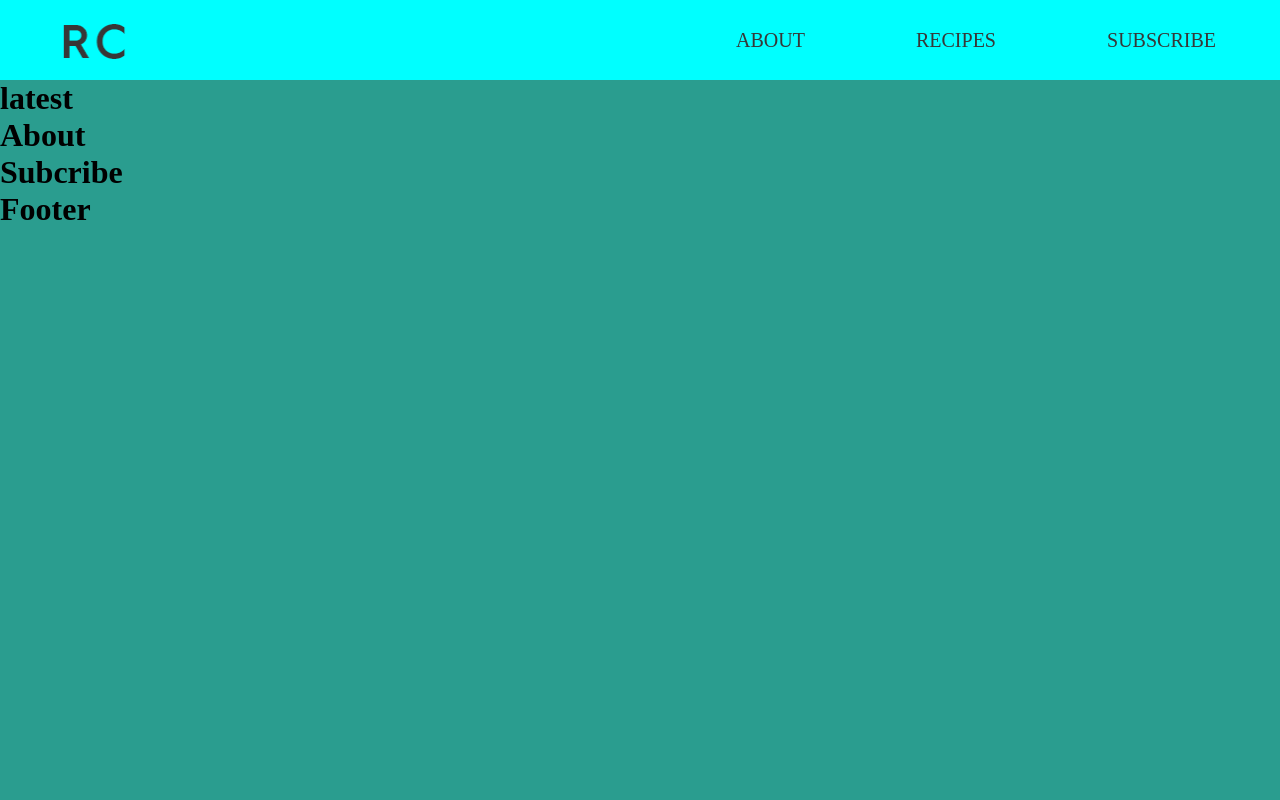
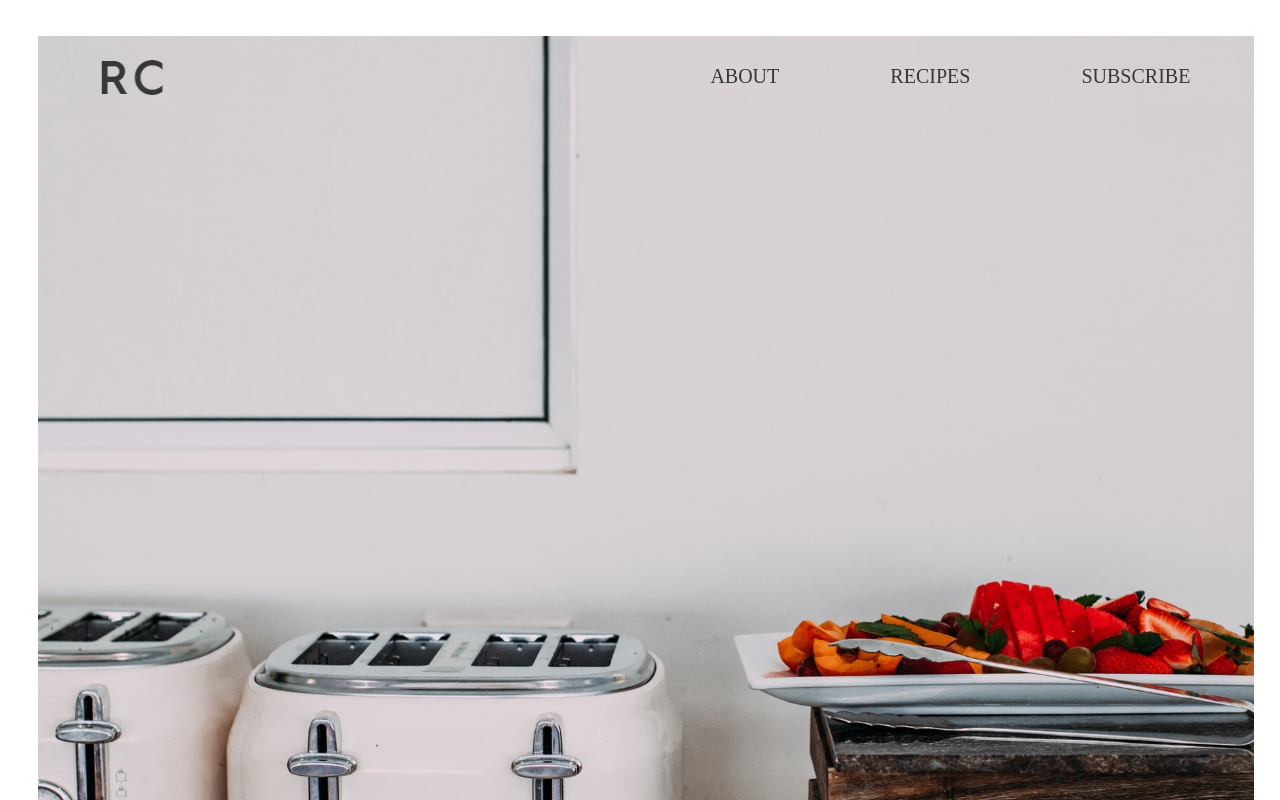
Before and after one commit to ryanmpdev/challenge-Pair-Programming, a React (Create React App) app in the folder desafio-dupla/: page / in a window 1280 px wide. Shown: the top 800 px of the page. Built offline with nearby package versions, Linux system fonts and the light colour scheme.

Commit message:
Update Menu

```diff
--- a/desafio-dupla/src/App.js
+++ b/desafio-dupla/src/App.js
@@ -1,11 +1,11 @@
 import React from 'react'
 import GlobalStyle from './global'
-import { Menu, Footer, Latest, About, Subcribe} from './components'
+import { Footer, Latest, About, Subcribe, Section} from './components'
 
 export default function App() {
   return (
     <div>
-      <Menu/>
+      <Section/>
       <Latest/>
       <About/>
       <Subcribe/>
--- a/desafio-dupla/src/components/Menu/index.js
+++ b/desafio-dupla/src/components/Menu/index.js
@@ -1,6 +1,6 @@
 import React from 'react'
 import * as S from './style'
-import {Rc, Background} from '../../images'
+import { Rc } from '../../images'
 
 function Menu() {
   return (
@@ -14,7 +14,6 @@ function Menu() {
         <li>SUBSCRIBE</li>
       </ul>
       </nav>
-
     </S.Container>
   )
 }
--- a/desafio-dupla/src/components/Menu/style.js
+++ b/desafio-dupla/src/components/Menu/style.js
@@ -1,14 +1,10 @@
 import styled from "styled-components";
 
 export const Container = styled.header`
-  /* top: 0;
-  z-index: 1; */
   height: 10vh;
   width: 100%;
   display: flex;
-  /* position: fixed; */
   align-items: center;
-  background-color: aqua;
   justify-content: space-between;
 
   img{
--- /dev/null
+++ b/desafio-dupla/src/components/Section/index.js
@@ -0,0 +1,24 @@
+import React from 'react'
+import Menu from '../Menu'
+import { Background } from '../../images'
+import styled from 'styled-components'
+
+export const Section = styled.section`
+    margin-top: 36px;
+    margin-left: 3%;
+    width: 95%;
+    height: 1300px;
+    background-image: url(${Background});
+    background-size: contain;
+    background-repeat: no-repeat;
+`
+
+function BackgroundImage() {
+  return (
+    <Section>
+        <Menu/>
+    </Section>
+  )
+}
+
+export default BackgroundImage
--- a/desafio-dupla/src/components/index.js
+++ b/desafio-dupla/src/components/index.js
@@ -1,5 +1,6 @@
 export {default as Menu } from './Menu'
+export {default as About } from './About'
 export {default as Footer } from './Footer'
 export {default as Latest } from './Latest'
-export {default as About } from './About'
+export {default as Section } from './Section'
 export {default as Subcribe } from './Subscribe'
--- a/desafio-dupla/src/global.js
+++ b/desafio-dupla/src/global.js
@@ -6,9 +6,11 @@ export default createGlobalStyle`
     margin: 0;
     padding: 0;
     box-sizing: border-box;
+    max-width: 1900px;
 }
 
 body{
-    background-color:#2a9d8f;
+width: 100%;
+
 }
 `
```
Also changed, not shown: desafio-dupla/public/RC.png (deleted), 1 other file (tests, documents, lock files or other folders).
